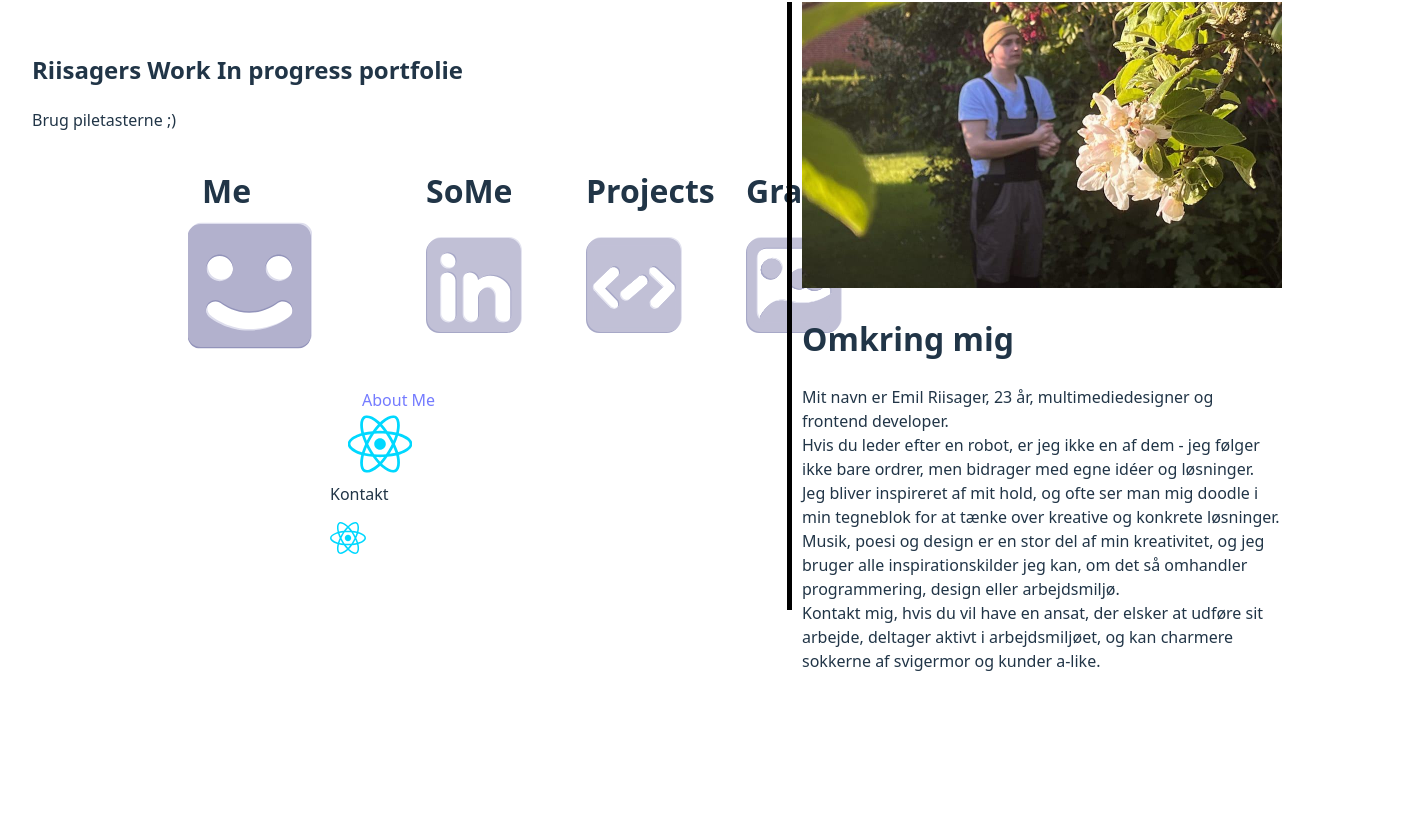
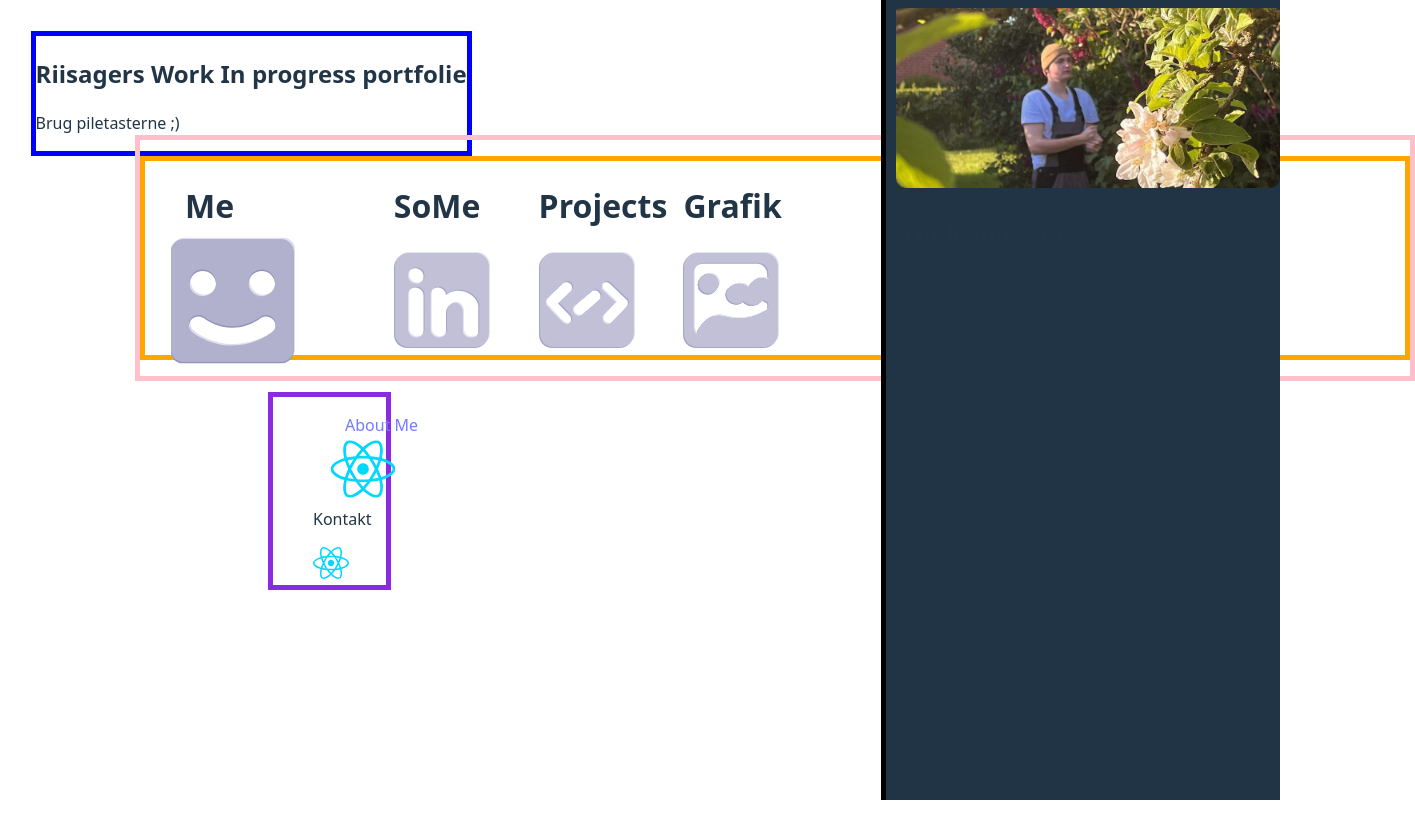
Before and after one commit to Riiskager/riiskager.github.io, a React (Vite) app: page / in a window 1280 px wide. Shown: the top 838 px of the page, 1415 px wide, since content can reach past the window. Built offline with nearby package versions, Linux system fonts and the light colour scheme.

Commit message:
Mere tinkering

```diff
--- a/src/Data/Categories.js
+++ b/src/Data/Categories.js
@@ -3,13 +3,14 @@ import grafikIkon from '../assets/grafik.svg'
 import projektIkon from '../assets/projekt.svg'
 import SoMeIkon from '../assets/SoMe.svg'
 import placeholder from '../assets/react.svg'
-import AboutMe from '../components/AboutMe'
+import AboutMe from '../sidePanels/AboutMe'
+import Kontakt from '../sidePanels/Kontakt'
 
   const categories = [
   { name: "Me", img: meIcon,
     subs: [
         {name: "About Me", img: placeholder, component: AboutMe },
-        {name: "Kontakt", img: placeholder}
+        {name: "Kontakt", img: placeholder, component: Kontakt}
     ],
   },
   { name: "SoMe", img: SoMeIkon,
--- a/src/components/AboutMe.jsx
+++ /dev/null
@@ -1,15 +0,0 @@
-import mig from '../assets/Mig.jpg'
-
-function AboutMe(){
-    return(
-        <div className="AboutMe">
-            <img src={mig} alt='mig'></img>
-           <h1> Omkring mig </h1>
-            <p>     Mit navn er Emil Riisager, 23 år, multimediedesigner og frontend developer. <br />
-                    Hvis du leder efter en robot, er jeg ikke en af dem - jeg følger ikke bare ordrer, men bidrager med egne idéer og løsninger. <br /> Jeg bliver inspireret af mit hold, og ofte ser man mig doodle i min tegneblok for at tænke over kreative og konkrete løsninger. Musik, poesi og design er en stor del af min kreativitet, og jeg bruger alle inspirationskilder jeg kan, om det så omhandler programmering, design eller arbejdsmiljø.
-                   <br /> Kontakt mig, hvis du vil have en ansat, der elsker at udføre sit arbejde, deltager aktivt i arbejdsmiljøet, og kan charmere sokkerne af svigermor og kunder a-like.
-            </p>
-        </div>
-    )
-}
-export default AboutMe
--- a/src/components/TopCat.jsx
+++ b/src/components/TopCat.jsx
@@ -71,10 +71,11 @@ export default function TopCat() {
         </li>
         ))}
         </ul>
-       <div className="detail-panel">
+
+       </div>
+        <div className="detail-panel">
             {selectedSub && selectedSub.component && <selectedSub.component />}
         </div>
-       </div>
     </div>
   );
 }
--- a/src/components/header.jsx
+++ b/src/components/header.jsx
@@ -4,7 +4,7 @@ export default function Header(){
     return(
         <article className="header">
             <h1>Riisagers Work In progress portfolie</h1>
-            <p1>Brug piletasterne ;)</p1>
+            <p>Brug piletasterne ;)</p>
         </article>
     )
 }
--- a/src/index.css
+++ b/src/index.css
@@ -21,6 +21,7 @@ body {
   min-width: 320px;
   min-height: 100vh;
   overflow: hidden;
+  border: 5px solid white;
 }
 
 
@@ -39,8 +40,9 @@ body {
 
 /* Header styling*/
 .header{
-  margin: 2rem;
+  margin: 2%;
   position:absolute;
+  border: 5px solid blue;
 }
 
 
@@ -48,8 +50,9 @@ body {
 /* individuel kategoristyling*/
 .carousel {
   position: relative;
-  left: 10rem;
+  left: 10%;
   top: 10%;
+  border: 5px solid pink;
 }
 
 .top-categories h1{
@@ -61,8 +64,9 @@ body {
 }
 .top-categories{
   display: flex;
-  gap: 4rem;
+  gap: 4%;
   transition: transform 0.5s ease;
+  border: 5px solid orange;
 }
 .top-categories img{
   width: 6rem;
@@ -88,7 +92,7 @@ body {
   z-index: -1;
   transition: transform 0.5s ease;
   left: 8rem;
-
+  border: 5px solid blueviolet;
 }
 .subCategory li{
   display: block;
@@ -110,24 +114,37 @@ body {
 
 .detail-panel{
   position: absolute;
+  display: block;
+  justify-items: center;
   border-left: 5px solid black;
-  top: -21rem;
-  right: 10rem;
-  width: 30rem;
+  background-color: hsl(208, 37%, 20%);
+  top: 0;
+  right: 0rem;
+  width: 30%;
+  padding-left: 10px;
   height: 100vh;
-  padding-left: 10px;
+  overflow: auto;
+  scroll-behavior: smooth;
 }
 .detail-panel img{
-  width: 30rem;
+  width: 100%;
+  max-width: 100%;
+  height: auto;
+  border-radius: 10px;
+  object-fit: cover;
+  display: block;
+  padding-top: 0.5rem;
+}
+
+.detail-panel article{
+  max-width: 100%;
+  padding: 0.5rem;
+  box-sizing: border-box;
+  padding-bottom: 5rem;
 }
 
 .whole-page{
   border: 2px solid white;
   width: 100vw;
   height: 100vw;
-  overflow: hidden;
 }
-.whole-page .detail-panel{
-  display: flex;
-  justify-content: end;
-}
--- /dev/null
+++ b/src/sidePanels/AboutMe.jsx
@@ -0,0 +1,17 @@
+import mig from '../assets/Mig.jpg'
+
+function AboutMe(){
+    return(
+        <div className="AboutMe">
+            <img src={mig} alt='mig'></img>
+            <article>
+                <h1> Omkring mig </h1>
+                    <p>     Mit navn er Emil Riisager, 23 år, multimediedesigner og frontend developer. <br /> <br />
+                            Hvis du leder efter en robot, er jeg ikke en af dem - jeg følger ikke bare ordrer, men bidrager med egne idéer og løsninger. <br /> <br />Jeg bliver inspireret af mit hold, og ofte ser man mig doodle i min tegneblok for at tænke over kreative og konkrete løsninger. Musik, poesi og design er en stor del af min kreativitet, og jeg bruger alle inspirationskilder jeg kan, om det så omhandler programmering, design eller arbejdsmiljø.
+                        <br /> <br />Kontakt mig, hvis du vil have en ansat, der elsker at udføre sit arbejde, deltager aktivt i arbejdsmiljøet, og kan charmere sokkerne af svigermor og kunder a-like.
+                </p>
+            </article>
+        </div>
+    )
+}
+export default AboutMe
--- /dev/null
+++ b/src/sidePanels/Kontakt.jsx
@@ -0,0 +1,16 @@
+import mig from '../assets/Mig.jpg'
+
+function Kontakt(){
+    return(
+        <div className="Kontakt">
+            <img src={mig} alt='mig'></img>
+            <article>
+                <h1> Kontakt </h1>
+                    <p>   Hvis du ønsker at kontakte mig, så kan jeg træffes på denne <a href="mailto:emil.axel.riis@gmail.com?subject=Question%20about%20Your%20Service">mail</a>
+                </p>
+
+            </article>
+        </div>
+    )
+}
+export default Kontakt
```
Also changed, not shown: src/assets/Mig.jpg.
